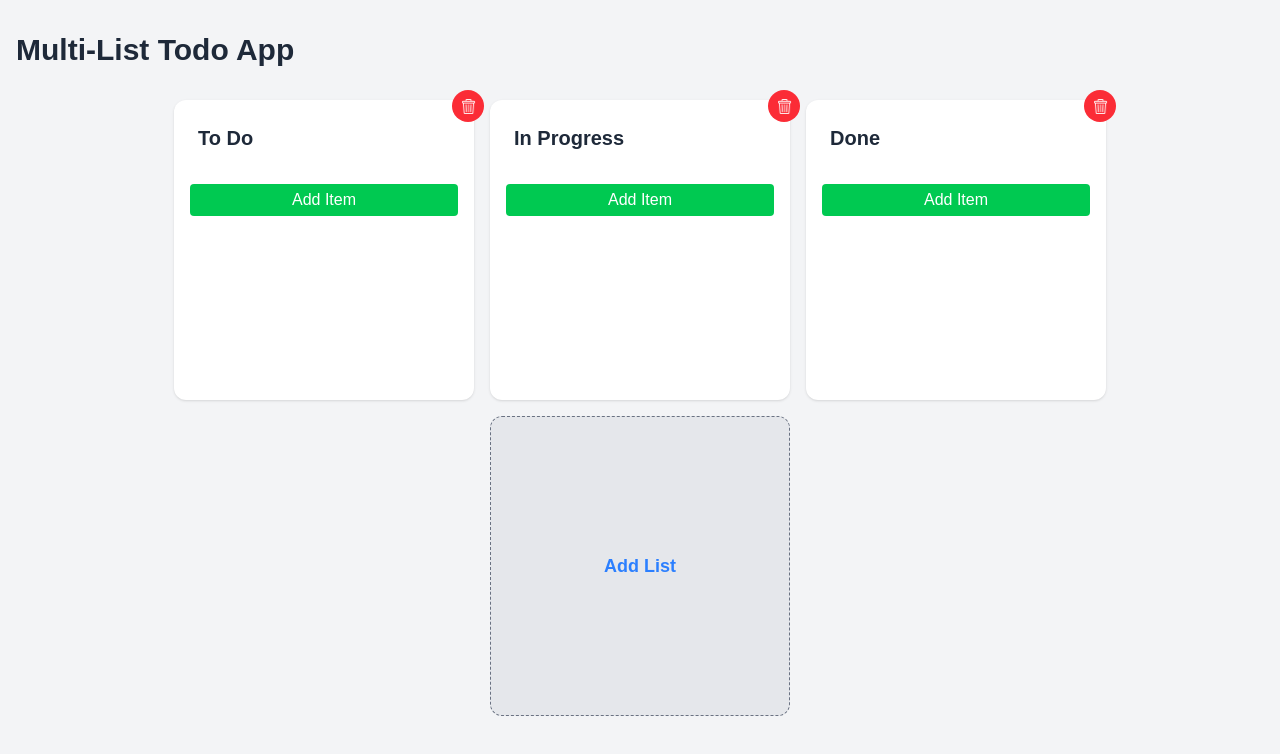
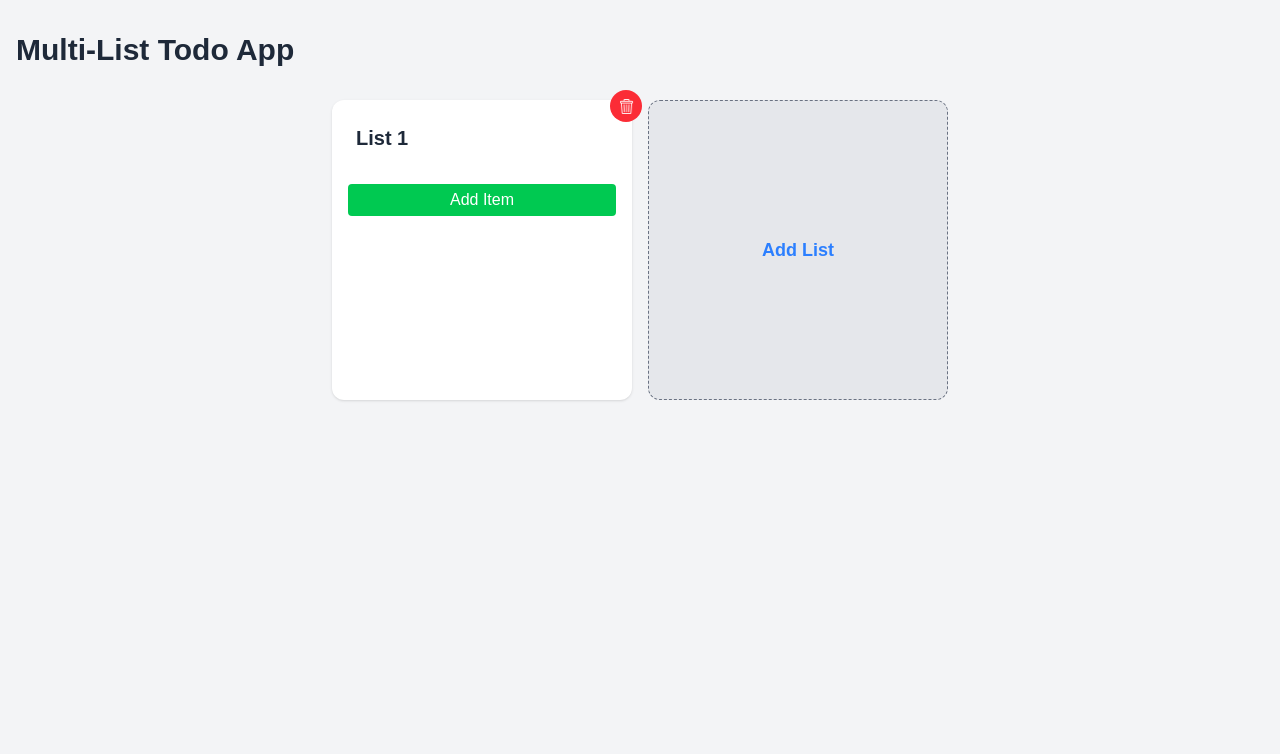
Before and after one commit to NZpatelK/listup, a Next.js app: page / in a window 1280 px wide. Shown: the top 754 px of the page. Built offline with nearby package versions, Linux system fonts and the light colour scheme.

Commit message:
Update TodoBoard.js

```diff
--- a/src/app/components/TodoBoard.js
+++ b/src/app/components/TodoBoard.js
@@ -12,17 +12,7 @@ export default function TodoBoard() {
   const [lists, setLists] = useState([
     {
       id: uuidv4(),
-      name: 'To Do',
-      items: [],
-    },
-    {
-      id: uuidv4(),
-      name: 'In Progress',
-      items: [],
-    },
-    {
-      id: uuidv4(),
-      name: 'Done',
+      name: 'List 1',
       items: [],
     },
   ]);
```
